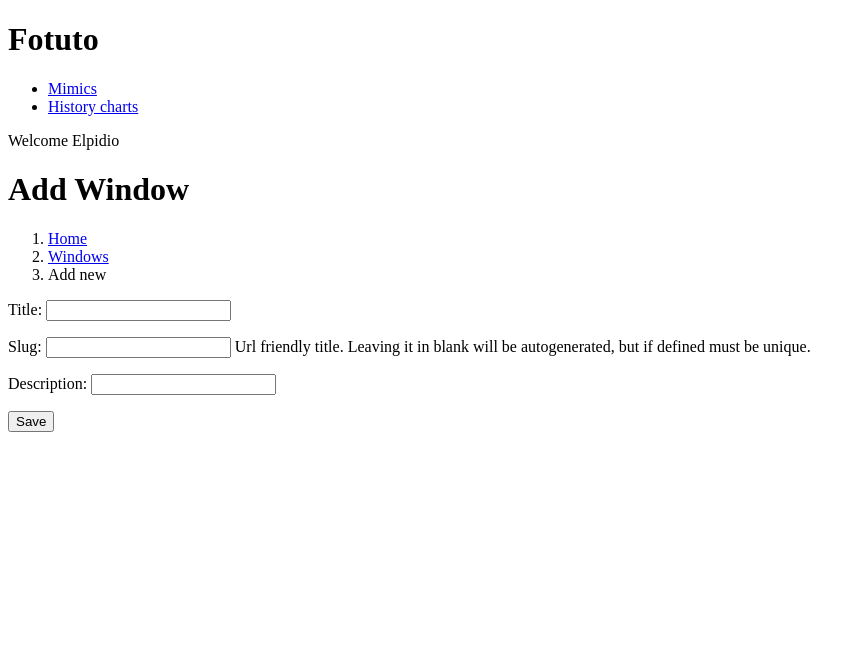
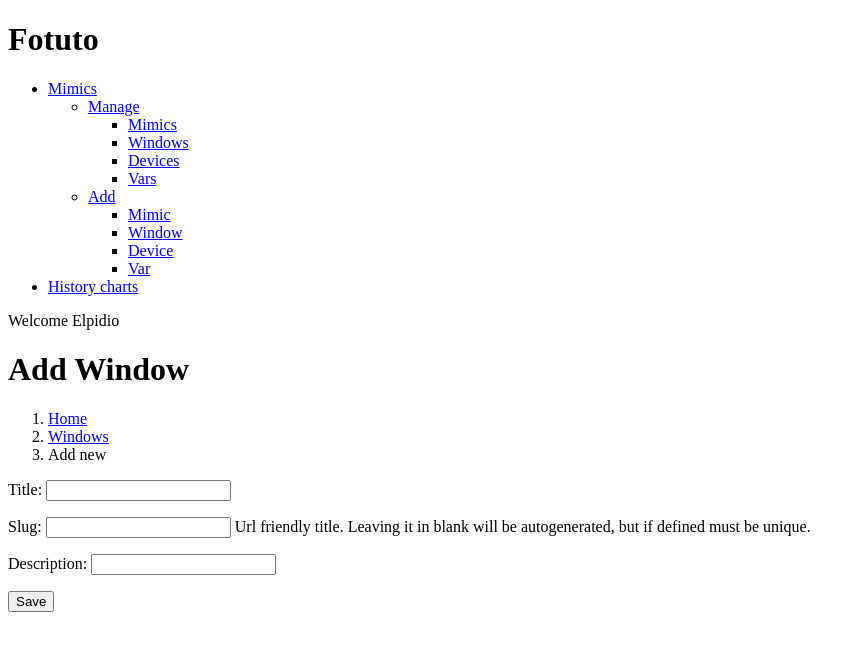
Before and after one commit to gitter-badger/fotuto, a Django app: page /windows/add/ in a window 1280 px wide. Shown: the top 651 px of the page, without its empty margins (0-865 px from the left). Run offline with Django 3.2, Linux system fonts and the light colour scheme.

Commit message:
Added navigation.

```diff
--- a/mimics/urls.py
+++ b/mimics/urls.py
@@ -1,6 +1,10 @@
 from django.conf.urls import patterns, include, url
+from django.views.generic import ListView, CreateView
+from mimics.models import Mimic
 from mimics.views import MimicManageView
 
 urlpatterns = patterns('',
-    url(r'^windows/(?P<window>[\w-]+)/mimics/manage/$', MimicManageView.as_view(), name="mimic_manage"),
+    url(r'^mimics/add/$', CreateView.as_view(model=Mimic), name="mimic_add"),
+    url(r'^mimics/$', ListView.as_view(model=Mimic), name="mimic_list"),
+    url(r'^windows/(?P<window>[\w-]+)/mimics/manage/$', MimicManageView.as_view(), name="mimic_manage_window"),
 )
--- a/mimics/views.py
+++ b/mimics/views.py
@@ -12,7 +12,7 @@ class MimicManageView(SuccessMessageMixin, CreateView):
     success_message = "Mimic was added."
 
     def get_success_url(self):
-        return reverse('mimic_manage', args=(self.window.slug,))
+        return reverse('mimic_manage_window', args=(self.window.slug,))
 
     def get_initial(self):
         """
--- a/templates/base.html
+++ b/templates/base.html
@@ -6,11 +6,32 @@
 </head>
 <body>
 <h1>Fotuto</h1>
-<nav>
-	<ul>
-		<li class="active"><a href="{% url 'mimics' %}">Mimics</a></li>
-		<li><a href="/history/">History charts</a></li>
-	</ul>
+<nav class="nav">
+    <ul>
+        <li class="active"><a href="{% url 'mimics' %}">Mimics</a>
+            <ul>
+                <li>
+                    <a href="#">Manage</a>
+                    <ul>
+                        <li><a href="{% url 'mimic_list' %}">Mimics</a></li>
+                        <li><a href="{% url 'window_list' %}">Windows</a></li>
+                        <li><a href="{% url 'device_list' %}">Devices</a></li>
+                        <li><a href="{% url 'var_list' %}">Vars</a></li>
+                    </ul>
+                </li>
+                <li>
+                    <a href="#">Add</a>
+                    <ul>
+                        <li><a href="{% url 'mimic_add' %}">Mimic</a></li>
+                        <li><a href="{% url 'window_add' %}">Window</a></li>
+                        <li><a href="{% url 'device_add' %}">Device</a></li>
+                        <li><a href="{% url 'var_add' %}">Var</a></li>
+                    </ul>
+                </li>
+            </ul>
+        </li>
+        <li><a href="/history/">History charts</a></li>
+    </ul>
 </nav>
 
 <div id="welcome">Welcome Elpidio</div>
--- a/windows/templates/windows/window_list.html
+++ b/windows/templates/windows/window_list.html
@@ -20,7 +20,7 @@
                 <td>
                     <a href="{% url 'window_details' window.slug %}" class="view">View</a>
                     Edit
-                    <a href="{% url 'mimic_manage' window.slug %}" class="manage-mimics">Mimics</a>
+                    <a href="{% url 'mimic_manage_window' window.slug %}" class="manage-mimics">Mimics</a>
                     Delete
                 </td>
             </tr>
```
Also changed, not shown: functional_tests/tests.py (+19 -5 lines).
